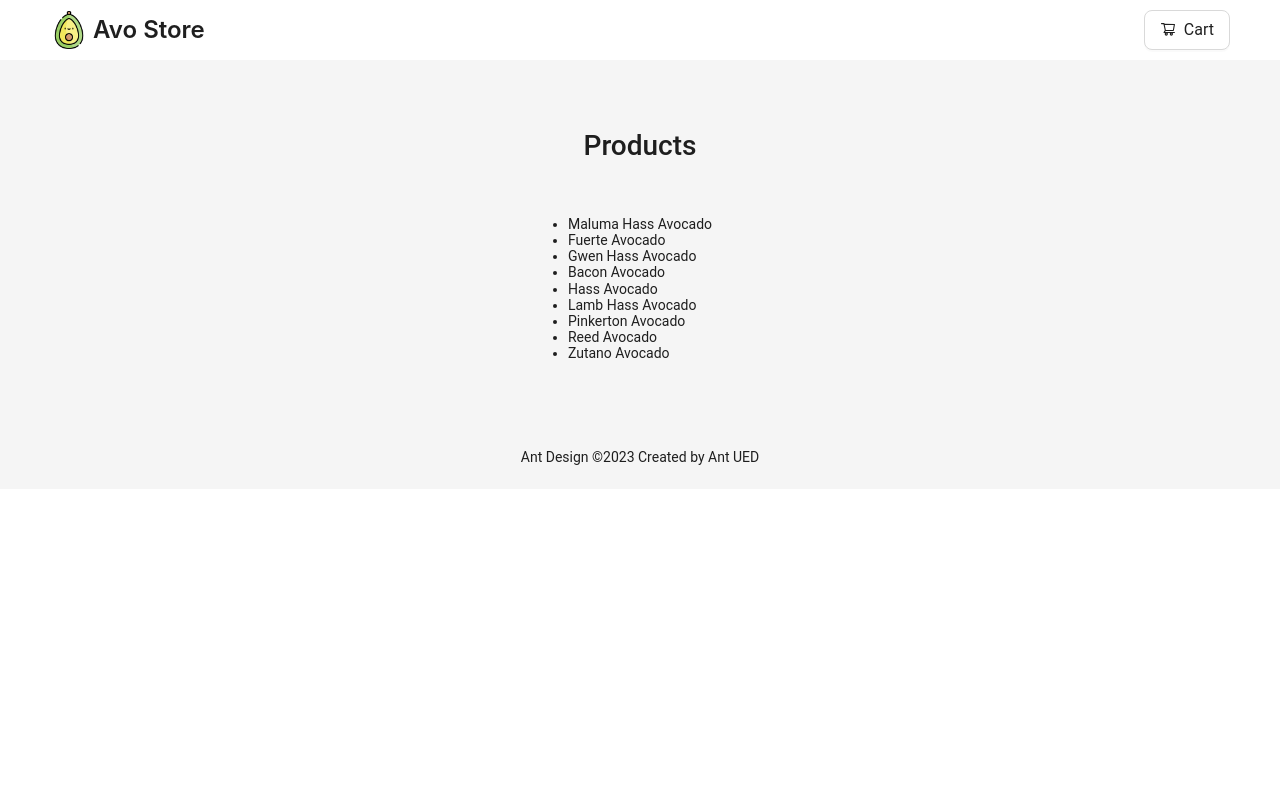
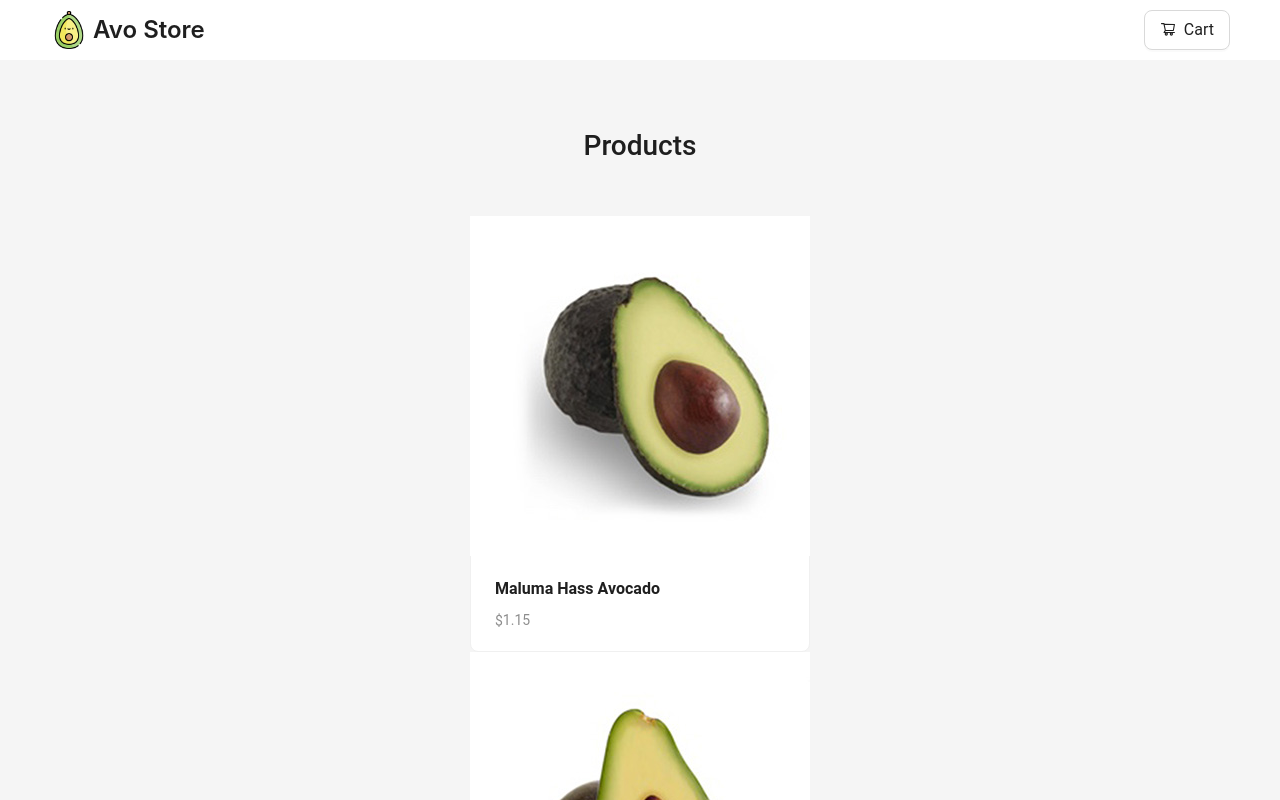
Before and after one commit to cthulhuscode/nextjs-course, a Next.js app in the folder playground/: page /products in a window 1280 px wide. Shown: the top 800 px of the page. Built offline with nearby package versions, Linux system fonts and the light colour scheme.

Commit message:
feat: use Card from antd

```diff
--- a/playground/pages/products/index.tsx
+++ b/playground/pages/products/index.tsx
@@ -1,4 +1,8 @@
+import { Card } from "antd";
+import Image from "next/image";
 import React, { useState, useEffect } from "react";
+
+const { Meta } = Card;
 
 const Products = () => {
   const [products, setProducts] = useState<TProduct[]>([]);
@@ -18,7 +22,23 @@ const Products = () => {
       <h1>Products</h1>
       <ul>
         {products.map((product) => (
-          <li key={product.id}>{product.name}</li>
+          <Card
+            key={product.id}
+            hoverable
+            style={{ width: 340, position: "relative" }}
+            cover={
+              <div>
+                <Image
+                  alt={product.name}
+                  src={product.image}
+                  width={340}
+                  height={340}
+                />
+              </div>
+            }
+          >
+            <Meta title={product.name} description={`$${product.price}`} />
+          </Card>
         ))}
       </ul>
 
```
